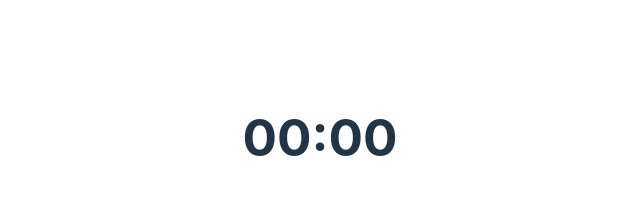
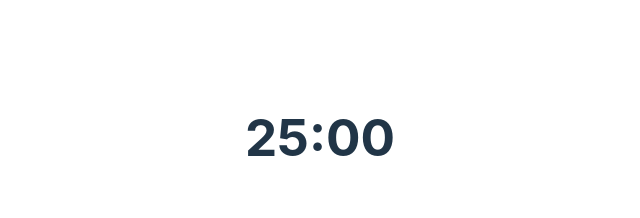
Before and after one commit to njugunamwangi/pomodoro, a React (Vite) app: page / in a window 1280 px wide. Shown: the part 210-428 px from the top of the page, without its empty margins (320-960 px from the left). Built offline with nearby package versions, Linux system fonts and the light colour scheme.

Commit message:
Set time countdown

```diff
--- a/src/App.jsx
+++ b/src/App.jsx
@@ -1,4 +1,9 @@
 import './App.css'
+import {useState} from "react";
+
+function padTime(time) {
+    return time.toString().padStart(2, '0')
+}
 
 function App() {
     const start = () => {
@@ -13,12 +18,16 @@ function App() {
 
     }
 
+    const [ timeLeft, setTimeLeft ] = useState(25*60)
+    const minutes = padTime(Math.floor(timeLeft / 60))
+    const seconds = padTime((timeLeft - minutes*60))
+
     return (
         <>
             <h1>
-                <span>00</span>
+                <span>{minutes}</span>
                 <span>:</span>
-                <span>00</span>
+                <span>{seconds}</span>
             </h1>
             <div className="card">
                 <button onClick={start}>
```
